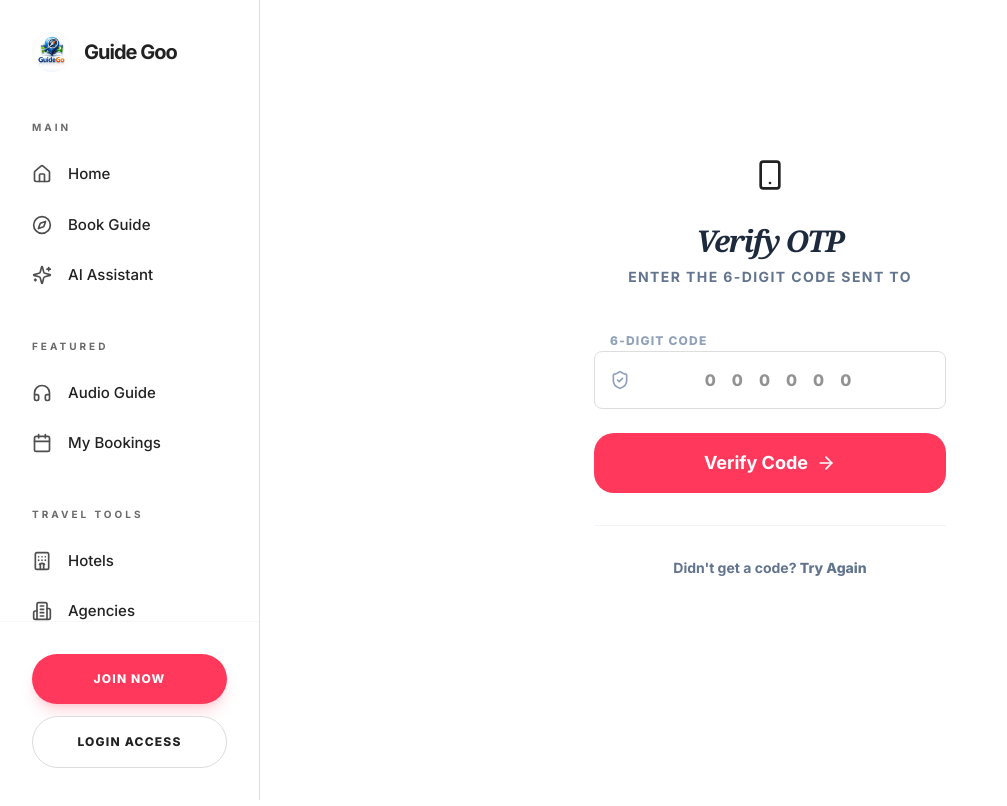
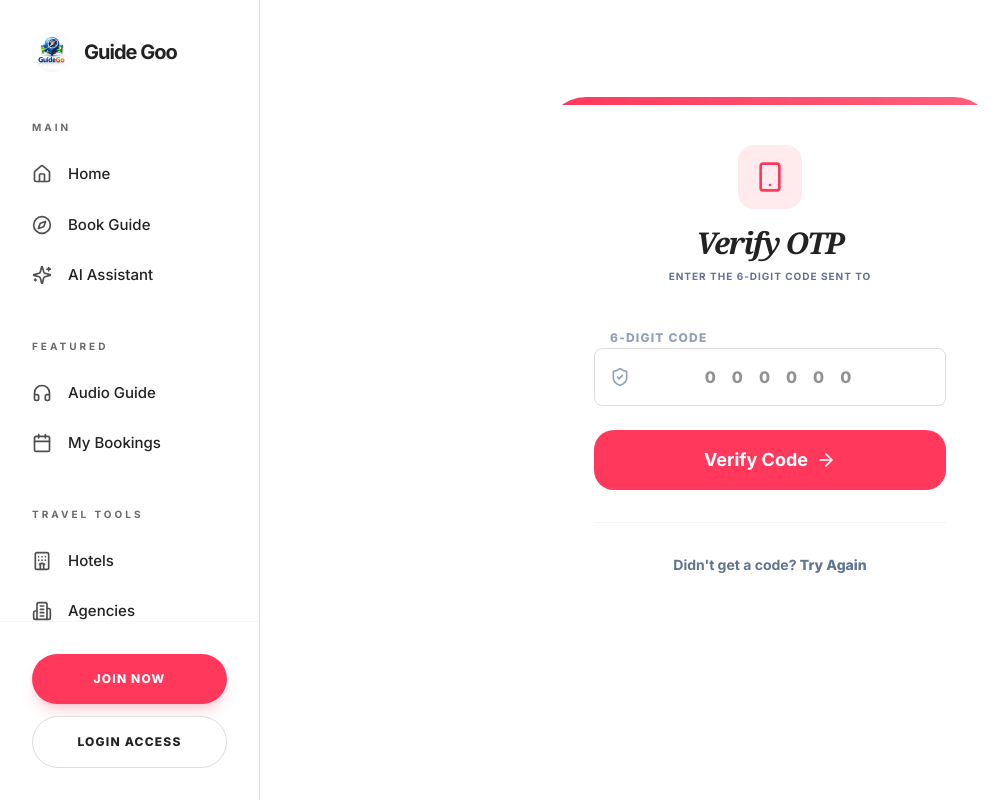
Before and after one commit to bhagyabratagantayat/Guide-Go, a React (Vite) app in the folder frontend/: page /verify-reset-otp in a window 1280 px wide. Shown: the top 806 px of the page, without its empty margins (0-1007 px from the left). Built offline with nearby package versions, Linux system fonts and the light colour scheme; no server answers.

Commit message:
feat: Upgrade Auth system with 15-day persistence, master demo account, and OTP flow fixes

```diff
--- a/frontend/src/pages/ChatPage.jsx
+++ b/frontend/src/pages/ChatPage.jsx
@@ -122,6 +122,8 @@ const ChatPage = () => {
   const partnerName = user.role === 'user'
     ? (booking?.guideId?.name || 'Guide')
     : (booking?.userId?.name || 'Traveler');
+
+  const currentGuide = user.role === 'user' ? (booking?.guideId) : null;
 
   return (
     <div className="flex flex-col h-[100dvh] bg-[#f8f9fa] text-[#222222] overflow-hidden fixed inset-0 z-[5000]">
--- a/frontend/src/pages/Register.jsx
+++ b/frontend/src/pages/Register.jsx
@@ -28,8 +28,8 @@ const Register = () => {
     setLoading(true);
     try {
       await register(name, email, password, role, mobile, location);
-      alert('Registration successful! You can now log in.');
-      navigate('/login');
+      // After registration, user must verify OTP
+      navigate('/verify-otp', { state: { email } });
     } catch (error) {
       alert(error.response?.data?.message || 'Registration failed');
     } finally {
--- a/frontend/src/pages/ResetPassword.jsx
+++ b/frontend/src/pages/ResetPassword.jsx
@@ -56,11 +56,11 @@ const ResetPassword = () => {
           <div className="absolute top-0 left-0 w-full h-2 bg-gradient-to-r from-primary-500 to-secondary-500"></div>
 
           <div className="text-center mb-10 space-y-2">
-            <div className="w-16 h-16 bg-primary-100 text-primary-600 rounded-2xl flex items-center justify-center mx-auto mb-4">
+            <div className="w-16 h-16 bg-[#ff385c]/10 text-[#ff385c] rounded-2xl flex items-center justify-center mx-auto mb-4">
                <Lock className="w-8 h-8" />
             </div>
-            <h1 className="text-3xl font-black text-slate-800 tracking-tighter italic font-serif">New Password</h1>
-            <p className="text-slate-500 font-bold text-sm tracking-widest uppercase">Set your new secure password</p>
+            <h1 className="text-3xl font-black text-[#222222] tracking-tighter italic font-serif">New Password</h1>
+            <p className="text-slate-500 font-bold text-[10px] tracking-widest uppercase">Set your new secure password</p>
           </div>
 
           <form onSubmit={handleSubmit} className="space-y-6">
--- a/frontend/src/pages/VerifyResetOTP.jsx
+++ b/frontend/src/pages/VerifyResetOTP.jsx
@@ -52,14 +52,14 @@ const VerifyResetOTP = () => {
         className="w-full max-w-md"
       >
         <div className="glass-card rounded-[2.5rem] p-8 md:p-12 relative overflow-hidden">
-          <div className="absolute top-0 left-0 w-full h-2 bg-gradient-to-r from-primary-500 to-secondary-500"></div>
+          <div className="absolute top-0 left-0 w-full h-2 bg-gradient-to-r from-[#ff385c] to-[#ff385c]/80"></div>
 
           <div className="text-center mb-10 space-y-2">
-            <div className="w-16 h-16 bg-primary-100 text-primary-600 rounded-2xl flex items-center justify-center mx-auto mb-4">
+            <div className="w-16 h-16 bg-[#ff385c]/10 text-[#ff385c] rounded-2xl flex items-center justify-center mx-auto mb-4">
                <Smartphone className="w-8 h-8" />
             </div>
-            <h1 className="text-3xl font-black text-slate-800 tracking-tighter italic font-serif">Verify OTP</h1>
-            <p className="text-slate-500 font-bold text-sm tracking-widest uppercase md:px-4">Enter the 6-digit code sent to <br/><span className="text-primary-500 lowercase">{email}</span></p>
+            <h1 className="text-3xl font-black text-[#222222] tracking-tighter italic font-serif">Verify OTP</h1>
+            <p className="text-slate-500 font-bold text-[10px] tracking-widest uppercase md:px-4">Enter the 6-digit code sent to <br/><span className="text-[#ff385c] lowercase">{email}</span></p>
           </div>
 
           <form onSubmit={handleSubmit} className="space-y-6">
```
Also changed, not shown: 1 other file (tests, documents, lock files or other folders).
